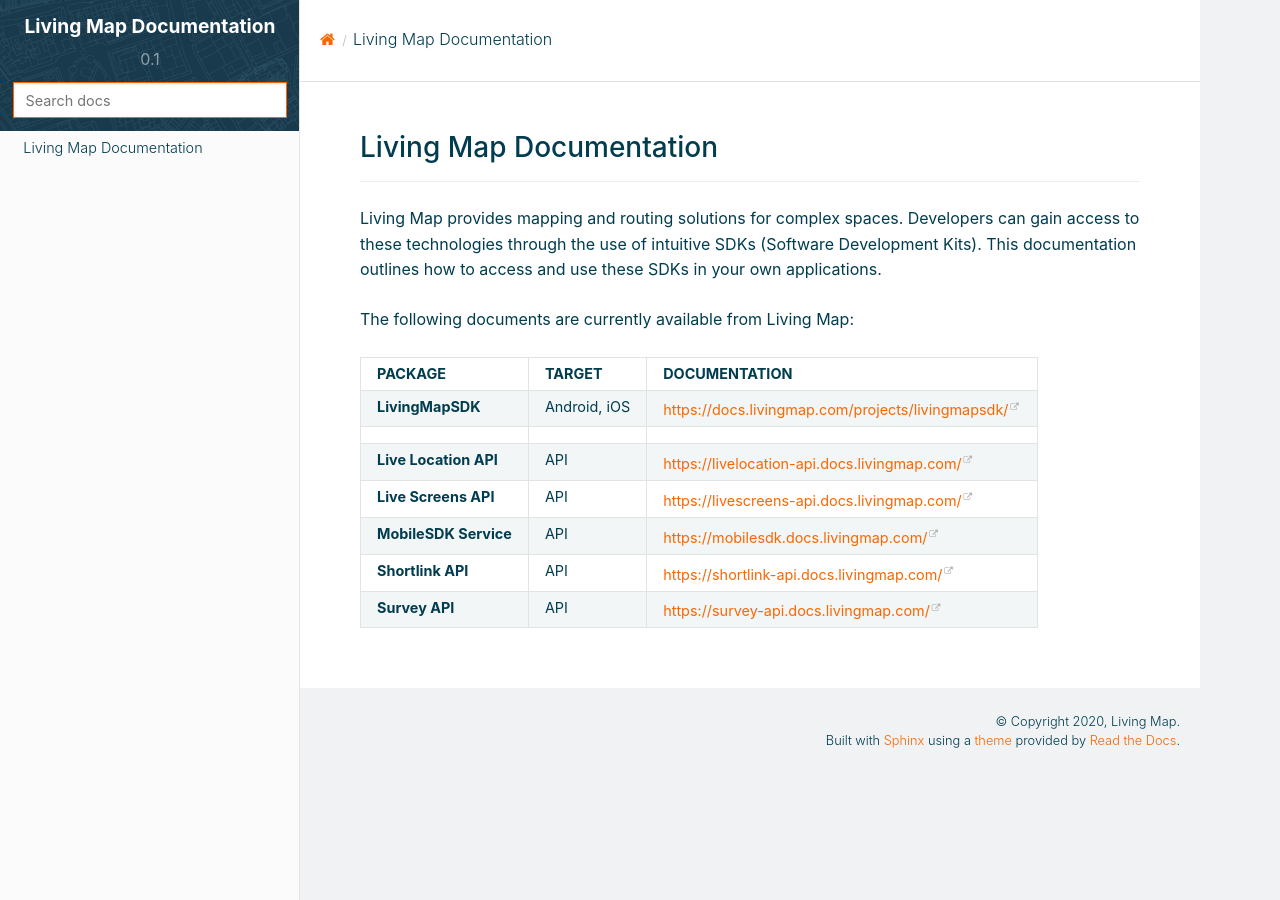
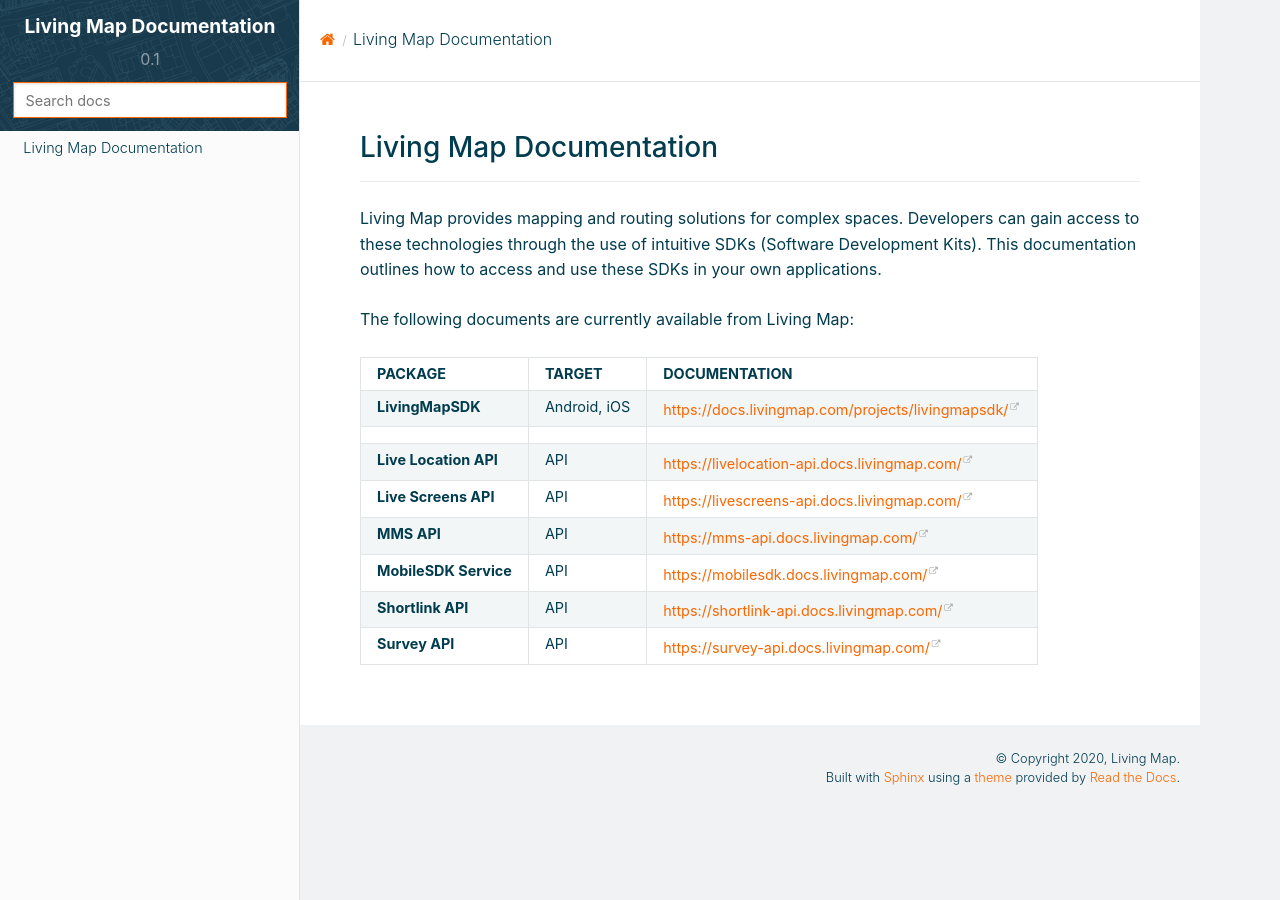
Before and after one commit to livingmap/documentation, a Sphinx documentation site: the page built from source/index.rst, in a window 1280 px wide. Built offline with Sphinx 7.4.7 and the Read the Docs theme 2.0.0, drawn with Linux system fonts in a browser that asks for light colours.

Commit message:
Adding MMS API to docs list

```diff
--- a/source/index.rst
+++ b/source/index.rst
@@ -18,6 +18,8 @@
 +---------------------------+-----------------------+---------------------------------------------------------------+
 | **Live Screens API**      | API                   | `<https://livescreens-api.docs.livingmap.com/>`_              |
 +---------------------------+-----------------------+---------------------------------------------------------------+
+| **MMS API**               | API                   | `<https://mms-api.docs.livingmap.com/>`_                      |
++---------------------------+-----------------------+---------------------------------------------------------------+
 | **MobileSDK Service**     | API                   | `<https://mobilesdk.docs.livingmap.com/>`_                    |
 +---------------------------+-----------------------+---------------------------------------------------------------+
 | **Shortlink API**         | API                   | `<https://shortlink-api.docs.livingmap.com/>`_                |
```
